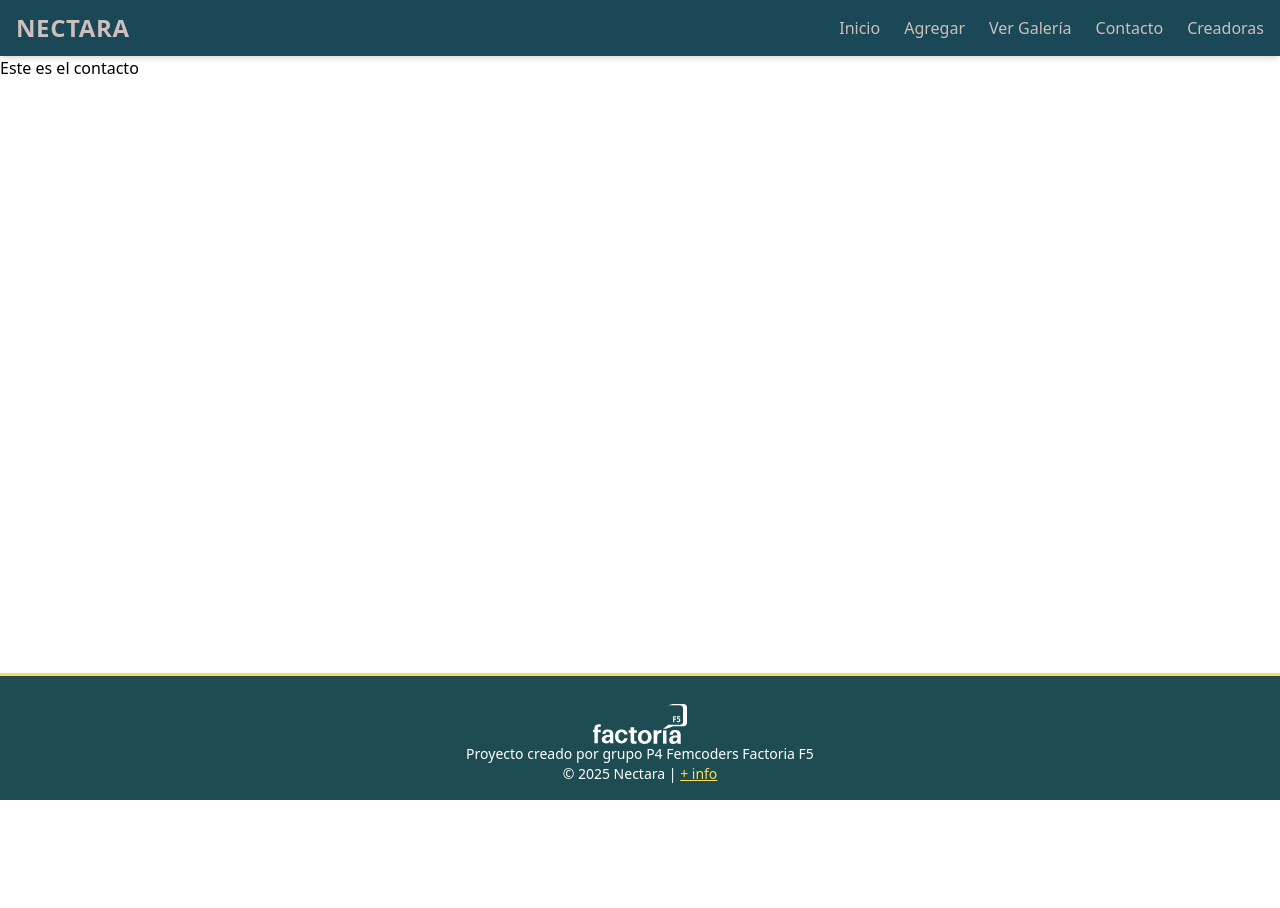
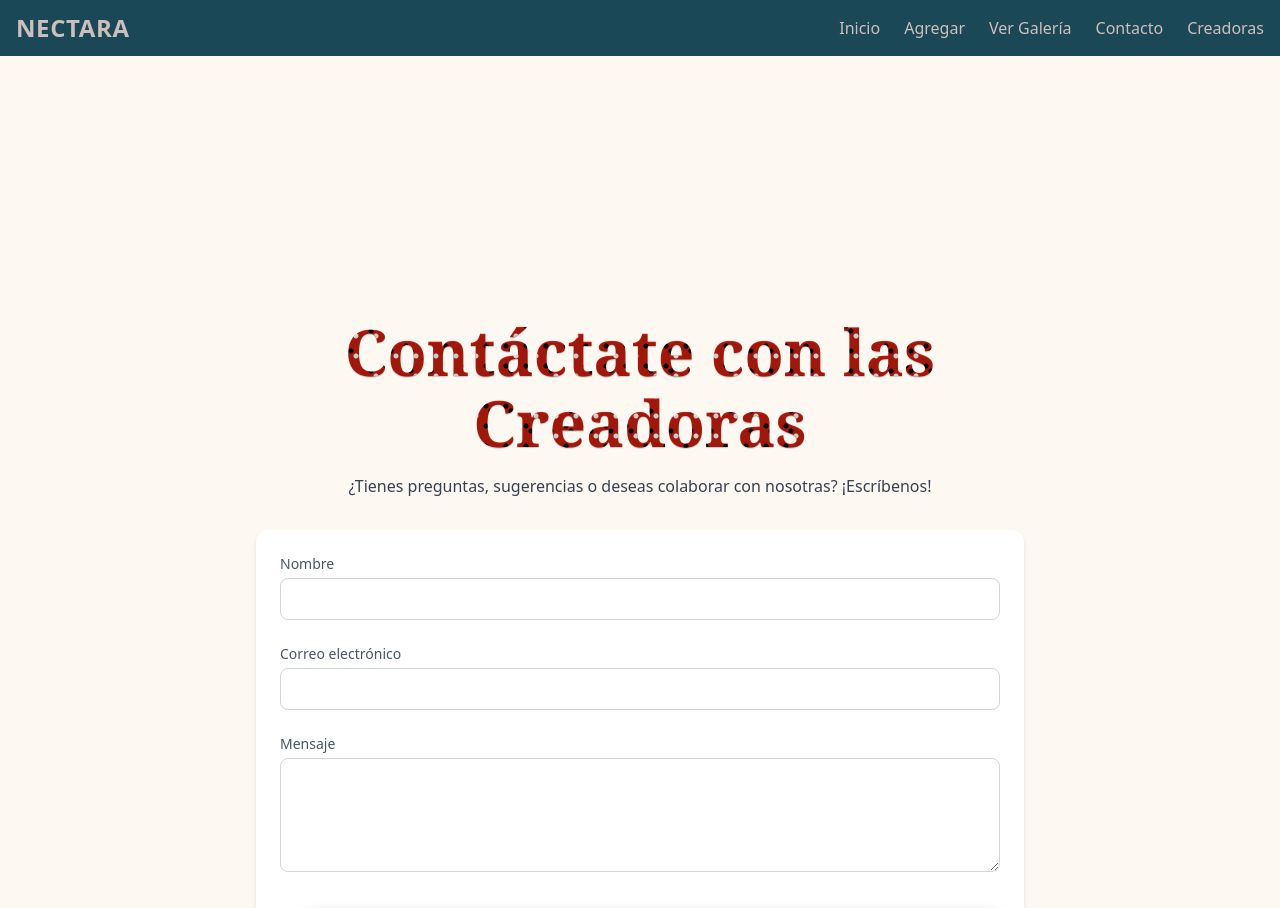
Before and after one commit to API-Nectara/front-nectara, a React (Vite) app: page /contact in a window 1280 px wide. Shown: the top 908 px of the page. Before the commit the page ends 800 px from the top, so only its background shows below. Built offline with nearby package versions, Linux system fonts and the light colour scheme; no server answers.

Commit message:
aday linkedin/github added

```diff
--- a/src/pages/AboutUs.jsx
+++ b/src/pages/AboutUs.jsx
@@ -27,8 +27,8 @@ const AboutUs = () => {
       name: "Aday la mas guapa.",
       image: "/images/amina.jpg",
       bio: "Diseñadora UI/UX enfocada en biodiversidad y experiencias educativas.",
-      linkedin: "https://www.linkedin.com/in/aminab",
-      github: "https://github.com/aminab"
+      linkedin: "https://www.linkedin.com/in/adayasc/",
+      github: "https://github.com/Aday25"
     }
   ];
 
--- a/src/pages/Contact.jsx
+++ b/src/pages/Contact.jsx
@@ -1,10 +1,79 @@
+import { useState } from "react";
 
-const Contact = () => {
+const ContactForm = () => {
+  const [form, setForm] = useState({
+    name: "",
+    email: "",
+    message: "",
+  });
+
+  const handleChange = (e) => {
+    setForm({ ...form, [e.target.name]: e.target.value });
+  };
+
+  const handleSubmit = (e) => {
+    e.preventDefault();
+    alert("Gracias por tu mensaje. Nos pondremos en contacto pronto.");
+    setForm({ name: "", email: "", message: "" });
+  };
+
   return (
-    <>
-    <p>Este es el contacto</p>
-    </>
-  )
-}
+    <section className="bg-[#fdf8f2] px-6 md:px-12 py-65">
+      <div className="max-w-3xl mx-auto text-center">
+        <h2 className="text-3xl md:text-4xl font-bold text-[#e66035] butterfly-heading mb-4">
+          Contáctate con las Creadoras
+        </h2>
+        <p className="text-gray-700 mb-8">
+          ¿Tienes preguntas, sugerencias o deseas colaborar con nosotras? ¡Escríbenos!
+        </p>
 
-export default Contact
+        <form
+          onSubmit={handleSubmit}
+          className="grid gap-6 text-left bg-white p-6 rounded-xl shadow-md"
+        >
+          <div>
+            <label className="block mb-1 text-sm text-gray-600">Nombre</label>
+            <input
+              type="text"
+              name="name"
+              value={form.name}
+              onChange={handleChange}
+              className="w-full border border-gray-300 px-4 py-2 rounded-lg focus:outline-none focus:ring-2 focus:ring-orange-300"
+              required
+            />
+          </div>
+          <div>
+            <label className="block mb-1 text-sm text-gray-600">Correo electrónico</label>
+            <input
+              type="email"
+              name="email"
+              value={form.email}
+              onChange={handleChange}
+              className="w-full border border-gray-300 px-4 py-2 rounded-lg focus:outline-none focus:ring-2 focus:ring-orange-300"
+              required
+            />
+          </div>
+          <div>
+            <label className="block mb-1 text-sm text-gray-600">Mensaje</label>
+            <textarea
+              name="message"
+              value={form.message}
+              onChange={handleChange}
+              rows="4"
+              className="w-full border border-gray-300 px-4 py-2 rounded-lg focus:outline-none focus:ring-2 focus:ring-orange-300"
+              required
+            ></textarea>
+          </div>
+          <button
+            type="submit"
+            className="butterfly-button mt-2"
+          >
+            Enviar mensaje
+          </button>
+        </form>
+      </div>
+    </section>
+  );
+};
+
+export default ContactForm;
--- a/src/router/Router.jsx
+++ b/src/router/Router.jsx
@@ -7,7 +7,6 @@ import Home from "../pages/Home";
 import Contact from "../pages/Contact";
 import ButterflyGalery from "../pages/ButterflyGalery"
 import AboutUs from "../pages/AboutUs";
-
 
 const routerButterfly = createBrowserRouter([{
     path: "/",
```
